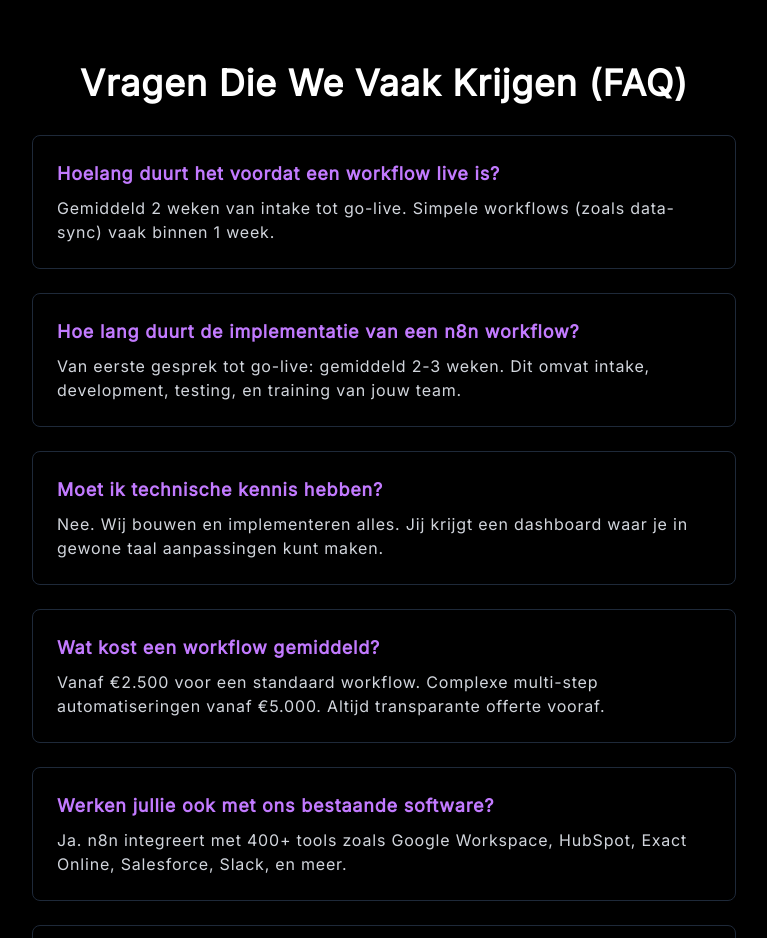
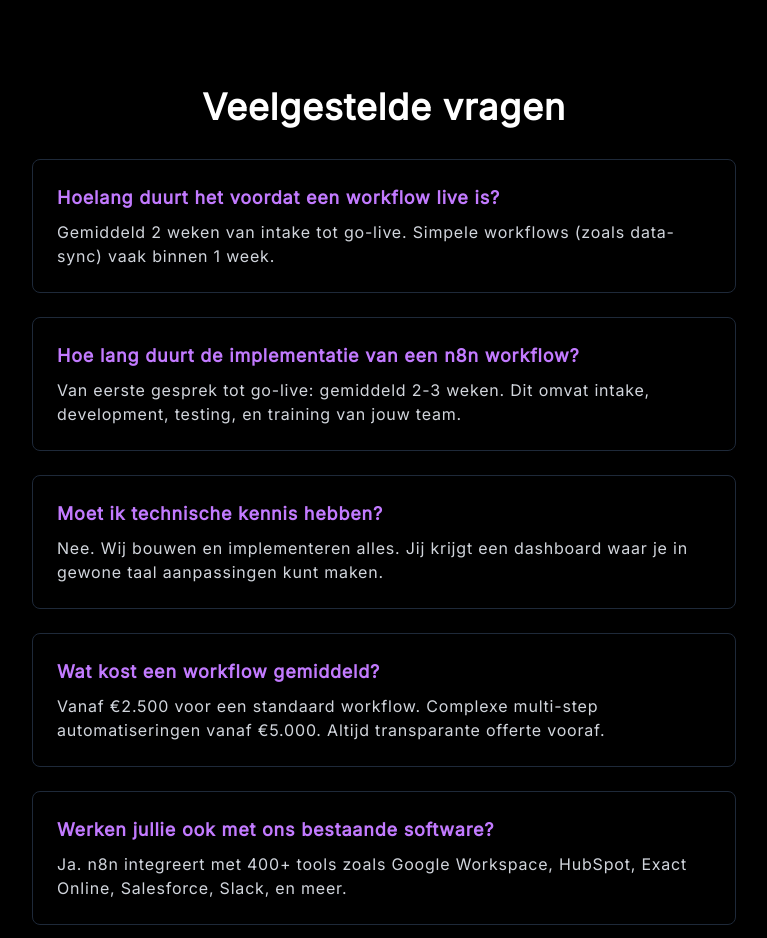
Before and after one commit to markjkaem/aifais-landing, a Next.js app: page / in a window 1280 px wide. Shown: the part 3900-4838 px from the top of the page, without its empty margins (256-1023 px from the left). Built offline with nearby package versions, Linux system fonts and the light colour scheme.

Commit message:
add sitemap gens

```diff
--- a/app/page.tsx
+++ b/app/page.tsx
@@ -167,12 +167,16 @@ export default function Home() {
       {/* PROMO VIDEO SECTION */}
       <section
         id="introduction"
+        aria-labelledby="cases-heading"
         className="py-24 md:py-32 bg-gradient-to-b from-black via-gray-950 to-black relative"
       >
         <div className="container mx-auto px-6 max-w-6xl grid md:grid-cols-2 gap-12 md:gap-16 items-center">
           {/* TEXT */}
           <div>
-            <h2 className="text-2xl md:text-4xl font-bold mb-6">
+            <h2
+              id="cases-heading"
+              className="text-2xl md:text-4xl font-bold mb-6"
+            >
               Zie Hoe Wij 15 Uur Per Week Besparen Voor Bedrijven
               <span className="text-purple-400"> Zoals Het Jouwe</span>
             </h2>
@@ -254,10 +258,13 @@ export default function Home() {
       </section>
 
       {/* DIENSTEN / PROJECTEN */}
-      <section id="cases" className="py-24">
+      <section aria-labelledby="cases-heading" id="cases" className="py-24">
         <div className="container mx-auto px-6 max-w-6xl">
           <div className="text-center mb-14">
-            <h2 className="text-3xl md:text-4xl font-bold mb-3">
+            <h2
+              id="cases-heading"
+              className="text-3xl md:text-4xl font-bold mb-3"
+            >
               Welke Processen Kunnen Wij Voor Jou Automatiseren?
             </h2>
             <p className="text-gray-400 text-lg">
@@ -284,8 +291,9 @@ export default function Home() {
                   <Link
                     href={`/portfolio/${s.slug}`}
                     className="inline-block mt-2 text-purple-300 font-semibold hover:underline"
+                    aria-label={`Bekijk ${s.title} workflow automatisering case`}
                   >
-                    Bekijk Case →
+                    Bekijk {s.title} Case →
                   </Link>
                 </div>
               </div>
@@ -305,13 +313,14 @@ export default function Home() {
       </section>
       {/* OVER ONS / FOUNDER */}
       <section
+        aria-labelledby="cases-heading"
         id="about"
         className="py-24 bg-gradient-to-b from-black via-gray-950 to-black"
       >
         <div className="container mx-auto px-6 max-w-6xl grid md:grid-cols-2 gap-12 items-center">
           {/* Tekst */}
           <div>
-            <h2 className="text-4xl font-bold mb-6">
+            <h2 id="cases-heading" className="text-4xl font-bold mb-6">
               Waarom Kiezen Bedrijven Voor Aifais?
             </h2>
             <p className="text-gray-300 leading-relaxed mb-4">
@@ -396,69 +405,70 @@ export default function Home() {
         </Link>
       </section>
 
-      <section className="py-24 p-8 max-w-3xl mx-auto text-center">
-        <h2 className="text-4xl font-bold">
-          Vragen Die We Vaak Krijgen (FAQ){" "}
-        </h2>
+      <section
+        aria-labelledby="faq-heading"
+        className="py-24 p-8 max-w-3xl mx-auto text-center"
+      >
+        <h2 className="text-4xl font-bold">Veelgestelde vragen</h2>
 
-        <div className="space-y-6 text-left mt-8">
+        <dl className="space-y-6 text-left mt-8">
           <div className="border border-gray-800 rounded-lg p-6 hover:border-purple-500 transition">
-            <h3 className="font-bold text-lg text-purple-400 mb-2">
+            <dt className="font-bold text-lg text-purple-400 mb-2">
               Hoelang duurt het voordat een workflow live is?
-            </h3>
-            <p className="text-gray-300">
+            </dt>
+            <dd className="text-gray-300">
               Gemiddeld 2 weken van intake tot go-live. Simpele workflows (zoals
               data-sync) vaak binnen 1 week.
-            </p>
+            </dd>
           </div>
 
           <div className="border border-gray-800 rounded-lg p-6 hover:border-purple-500 transition">
-            <h3 className="font-bold text-lg text-purple-400 mb-2">
+            <dt className="font-bold text-lg text-purple-400 mb-2">
               Hoe lang duurt de implementatie van een n8n workflow?
-            </h3>
-            <p className="text-gray-300">
+            </dt>
+            <dd className="text-gray-300">
               Van eerste gesprek tot go-live: gemiddeld 2-3 weken. Dit omvat
               intake, development, testing, en training van jouw team.
-            </p>
+            </dd>
           </div>
 
           <div className="border border-gray-800 rounded-lg p-6 hover:border-purple-500 transition">
-            <h3 className="font-bold text-lg text-purple-400 mb-2">
+            <dt className="font-bold text-lg text-purple-400 mb-2">
               Moet ik technische kennis hebben?
-            </h3>
-            <p className="text-gray-300">
+            </dt>
+            <dd className="text-gray-300">
               Nee. Wij bouwen en implementeren alles. Jij krijgt een dashboard
               waar je in gewone taal aanpassingen kunt maken.
-            </p>
+            </dd>
           </div>
           <div className="border border-gray-800 rounded-lg p-6 hover:border-purple-500 transition">
-            <h3 className="font-bold text-lg text-purple-400 mb-2">
+            <dt className="font-bold text-lg text-purple-400 mb-2">
               Wat kost een workflow gemiddeld?
-            </h3>
-            <p className="text-gray-300">
+            </dt>
+            <dd className="text-gray-300">
               Vanaf €2.500 voor een standaard workflow. Complexe multi-step
               automatiseringen vanaf €5.000. Altijd transparante offerte vooraf.{" "}
-            </p>
+            </dd>
           </div>
           <div className="border border-gray-800 rounded-lg p-6 hover:border-purple-500 transition">
-            <h3 className="font-bold text-lg text-purple-400 mb-2">
+            <dt className="font-bold text-lg text-purple-400 mb-2">
               Werken jullie ook met ons bestaande software?{" "}
-            </h3>
-            <p className="text-gray-300">
+            </dt>
+            <dd className="text-gray-300">
               Ja. n8n integreert met 400+ tools zoals Google Workspace, HubSpot,
               Exact Online, Salesforce, Slack, en meer.
-            </p>
+            </dd>
           </div>
           <div className="border border-gray-800 rounded-lg p-6 hover:border-purple-500 transition">
-            <h3 className="font-bold text-lg text-purple-400 mb-2">
+            <dt className="font-bold text-lg text-purple-400 mb-2">
               Wat als de workflow niet werkt zoals verwacht?
-            </h3>
-            <p className="text-gray-300">
+            </dt>
+            <dd className="text-gray-300">
               We bieden 30 dagen gratis support na go-live. Daarna optionele
               onderhoudscontracten vanaf €200/maand.
-            </p>
+            </dd>
           </div>
-        </div>
+        </dl>
       </section>
     </main>
   );
--- /dev/null
+++ b/app/robots.ts
@@ -0,0 +1,34 @@
+import { MetadataRoute } from 'next'
+
+export default function robots(): MetadataRoute.Robots {
+  const baseUrl = 'https://aifais.com'
+
+  return {
+    rules: [
+      {
+        userAgent: '*',
+        allow: '/',
+        disallow: [
+          '/api/', // Blokkeer API routes
+          '/admin/', // Als je een admin panel hebt
+          '/_next/', // Next.js internal files
+          '/thank-you', // Bedankt pagina hoeft niet geïndexeerd
+        ],
+      },
+      {
+        userAgent: 'Googlebot',
+        allow: '/',
+        disallow: [
+          '/api/',
+          '/thank-you',
+        ],
+      },
+      {
+        userAgent: 'Googlebot-Image',
+        allow: '/',
+      },
+    ],
+    sitemap: `${baseUrl}/sitemap.xml`,
+    host: baseUrl,
+  }
+}
--- /dev/null
+++ b/app/sitemap.ts
@@ -0,0 +1,85 @@
+import { MetadataRoute } from 'next'
+
+export default function sitemap(): MetadataRoute.Sitemap {
+  const baseUrl = 'https://aifais.com'
+
+  // Statische pagina's
+  const staticRoutes = [
+    {
+      url: baseUrl,
+      lastModified: new Date(),
+      changeFrequency: 'weekly' as const,
+      priority: 1.0,
+    },
+    {
+      url: `${baseUrl}/portfolio`,
+      lastModified: new Date(),
+      changeFrequency: 'weekly' as const,
+      priority: 0.9,
+    },
+    {
+      url: `${baseUrl}/contact`,
+      lastModified: new Date(),
+      changeFrequency: 'monthly' as const,
+      priority: 0.8,
+    },
+    {
+      url: `${baseUrl}/quickscan`,
+      lastModified: new Date(),
+      changeFrequency: 'monthly' as const,
+      priority: 0.9,
+    },
+    {
+      url: `${baseUrl}/thank-you`,
+      lastModified: new Date(),
+      changeFrequency: 'yearly' as const,
+      priority: 0.3,
+    },
+    {
+      url: `${baseUrl}/agv`,
+      lastModified: new Date(),
+      changeFrequency: 'yearly' as const,
+      priority: 0.3,
+    },
+    {
+      url: `${baseUrl}/privacy`,
+      lastModified: new Date(),
+      changeFrequency: 'yearly' as const,
+      priority: 0.3,
+    },
+  ]
+
+  // ✅ DYNAMISCHE PORTFOLIO PAGINA'S
+  // Als je portfolio items in een database/CMS hebt, haal ze hier op
+  // Voor nu gebruiken we je projects array
+
+  // Import je projects data (pas path aan naar jouw structuur)
+  // import { projects } from './portfolio/data'
+
+  // Voorbeeld als je projects array hebt:
+  // const portfolioRoutes = projects.map((project) => ({
+  //   url: `${baseUrl}/portfolio/${project.slug}`,
+  //   lastModified: new Date(project.date || new Date()),
+  //   changeFrequency: 'monthly' as const,
+  //   priority: 0.7,
+  // }))
+
+  // Hardcoded voorbeeld (vervang door dynamic als je projects hebt):
+  const portfolioRoutes = [
+    {
+      url: `${baseUrl}/portfolio/example-project-1`,
+      lastModified: new Date(),
+      changeFrequency: 'monthly' as const,
+      priority: 0.7,
+    },
+    {
+      url: `${baseUrl}/portfolio/example-project-2`,
+      lastModified: new Date(),
+      changeFrequency: 'monthly' as const,
+      priority: 0.7,
+    },
+    // ✅ VOEG HIER AL JOUW PORTFOLIO ITEMS TOE
+  ]
+
+  return [...staticRoutes, ...portfolioRoutes]
+}
```
